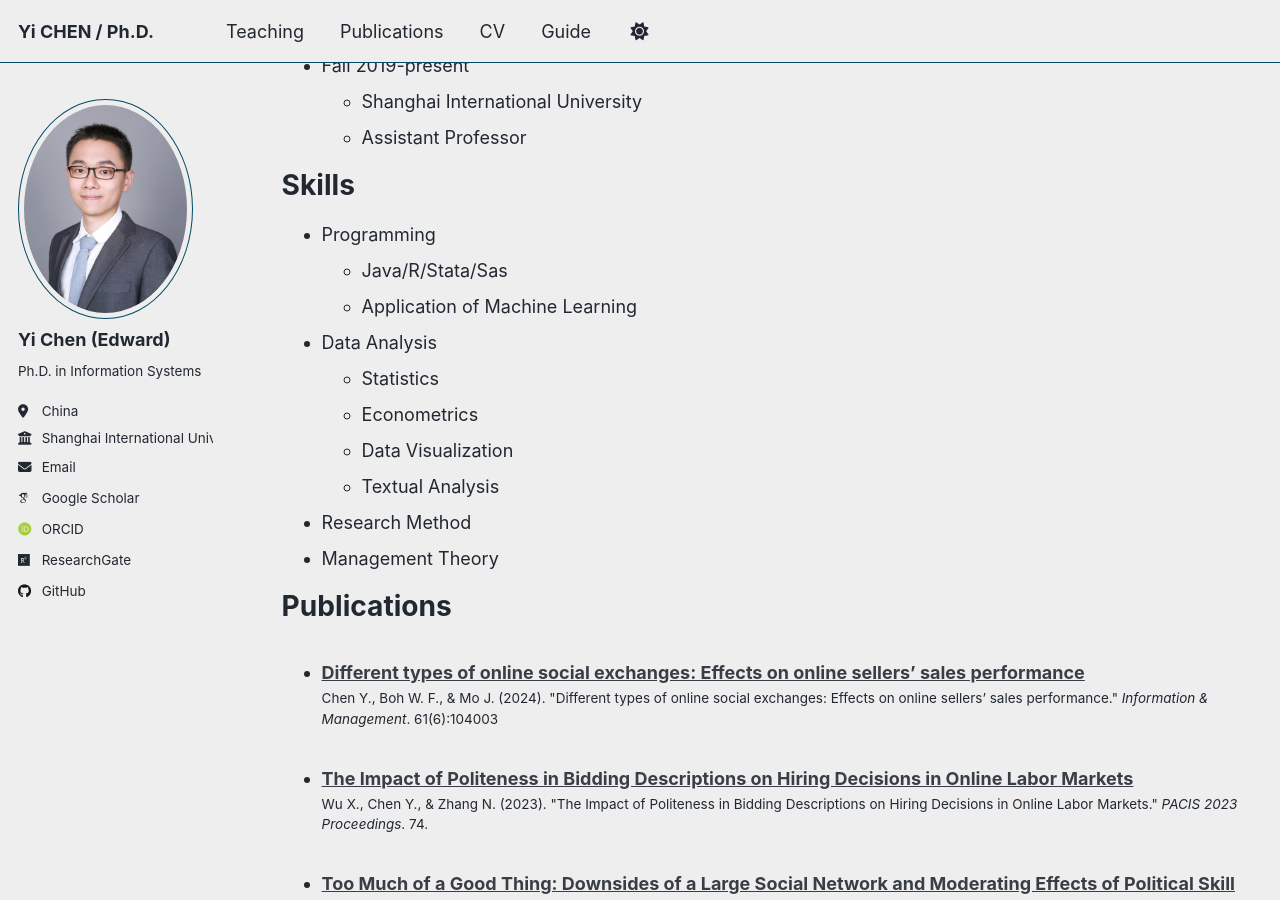
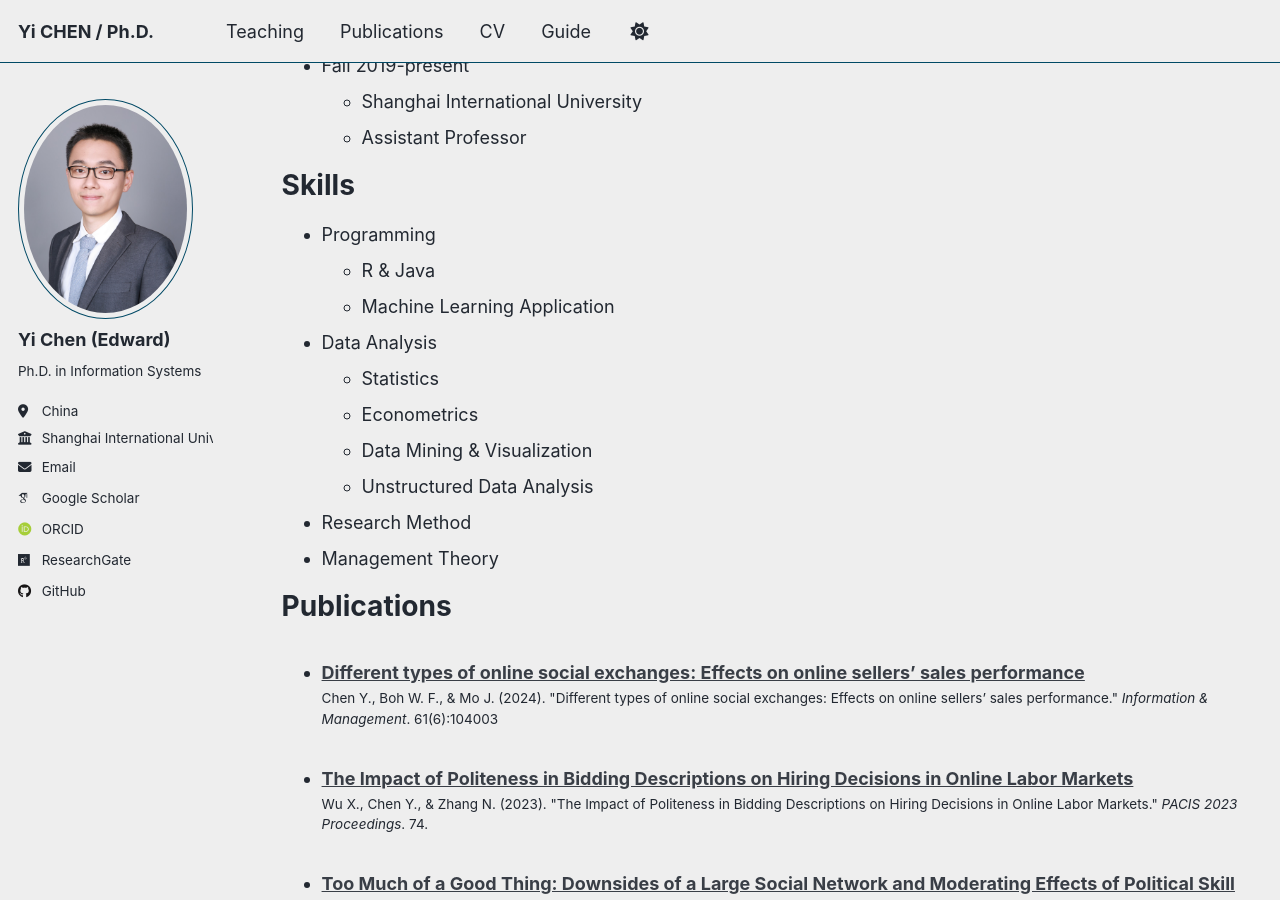
Before and after one commit to chenyi-edward/chenyi-edward.github.io, a Jekyll site: the page built from _pages/cv.md, in a window 1280 px wide and 900 px high, scrolled down 310 px. Built offline with Jekyll 4.4.1, drawn with Linux system fonts in a browser that asks for light colours; some web fonts are replaced; a script that is not in the unit is left out.

Commit message:
Update cv.md

```diff
--- a/_pages/cv.md
+++ b/_pages/cv.md
@@ -24,13 +24,13 @@ Work experience
 Skills
 ======
 * Programming
-  * Java/R/Stata/Sas
-  * Application of Machine Learning
+  * R & Java
+  * Machine Learning Application
 * Data Analysis
   * Statistics
   * Econometrics
-  * Data Visualization
-  * Textual Analysis
+  * Data Mining & Visualization
+  * Unstructured Data Analysis
 * Research Method
 * Management Theory
 
```
